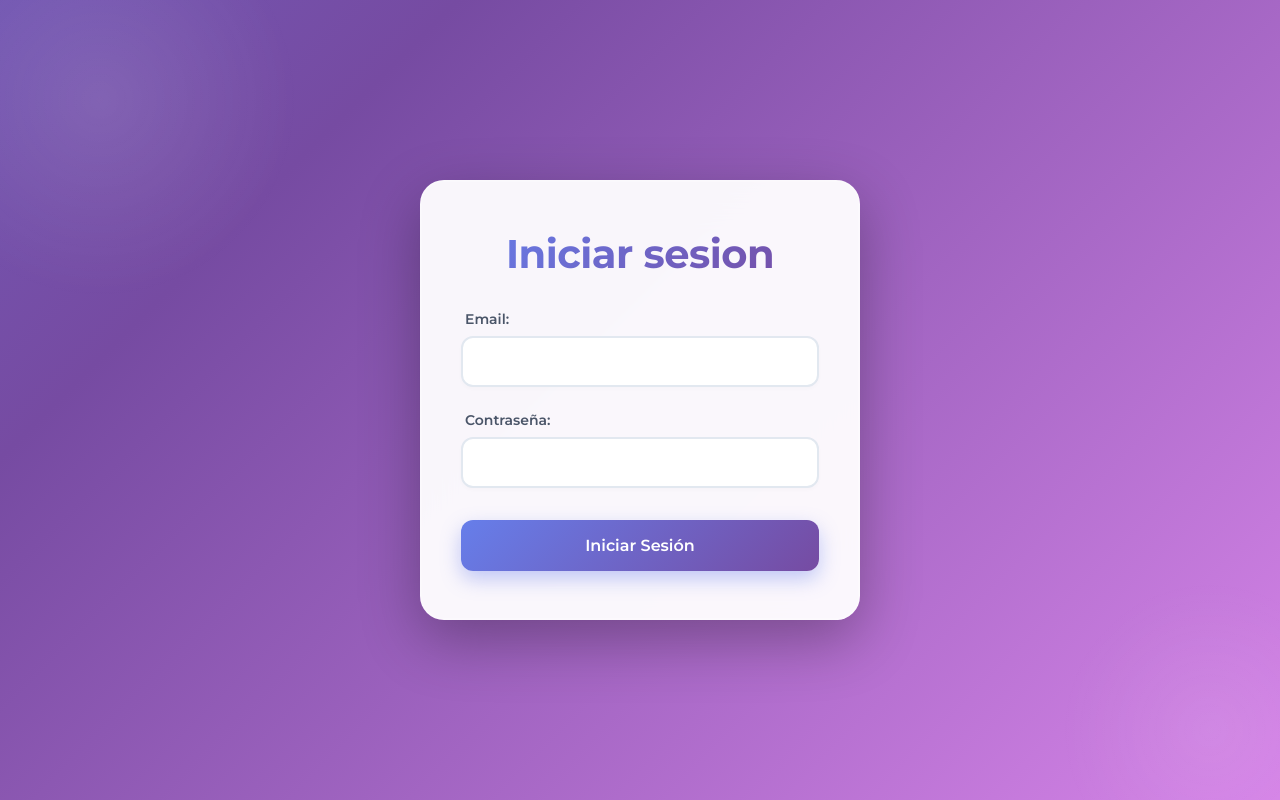
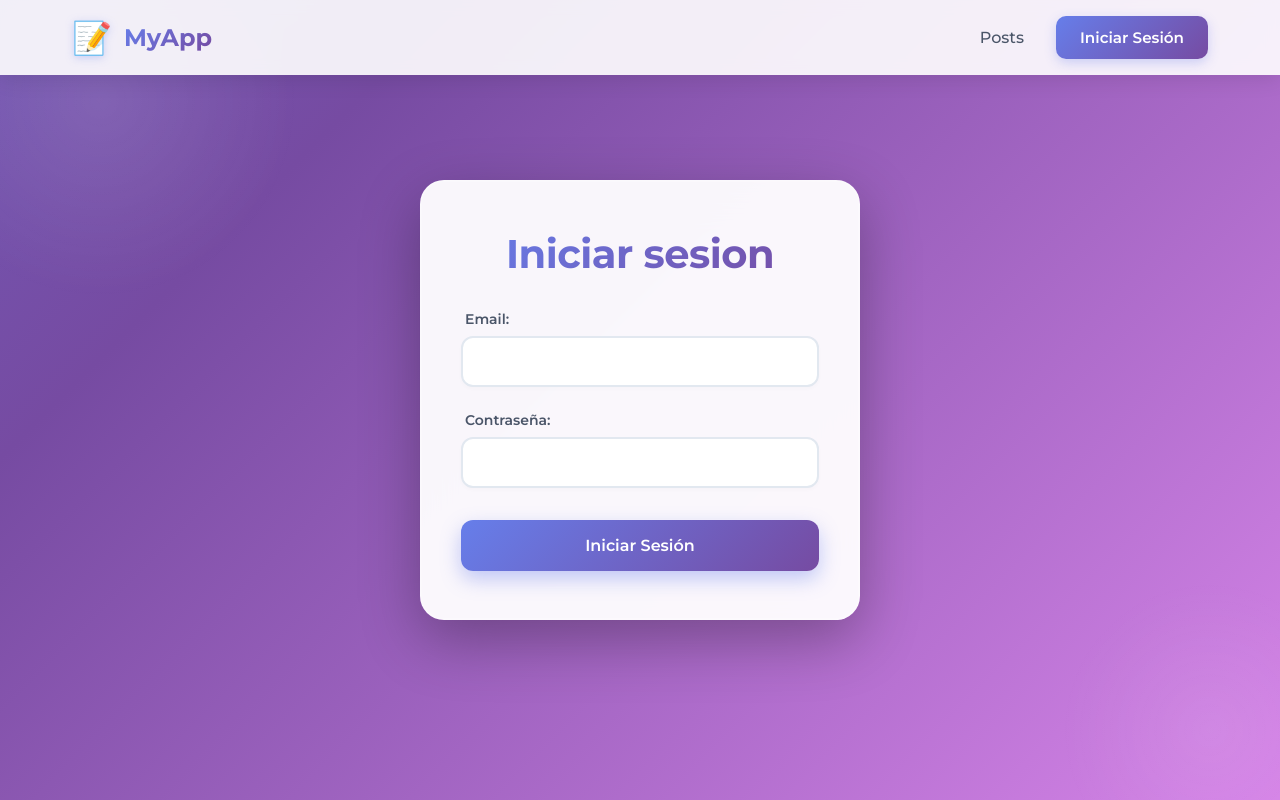
Before and after one commit to AlejandroBH/to-frontend-comunicacion, a React (Vite) app in the folder Client/: page /login in a window 1280 px wide. Built offline with nearby package versions, Linux system fonts and the light colour scheme.

Commit message:
feat: implementa componente header

```diff
--- a/Client/index.html
+++ b/Client/index.html
@@ -1,13 +1,16 @@
 <!DOCTYPE html>
 <html lang="es">
+
 <head>
   <meta charset="UTF-8" />
   <link rel="icon" type="image/svg+xml" href="/vite.svg" />
   <meta name="viewport" content="width=device-width, initial-scale=1.0" />
-    <title>client</title>
+  <title>MyApp</title>
 </head>
+
 <body>
   <div id="root"></div>
   <script type="module" src="/src/main.jsx"></script>
 </body>
+
 </html>
--- a/Client/src/App.jsx
+++ b/Client/src/App.jsx
@@ -1,10 +1,12 @@
 import { BrowserRouter as Router, Routes, Route } from "react-router-dom";
 import PostsPage from "./pages/PostsPage";
 import LoginPage from "./pages/LoginPage";
+import Header from "./components/layout/Header";
 
 function App() {
   return (
     <Router>
+      <Header />
       <Routes>
         <Route path="/" element={<PostsPage />} />
         <Route path="/login" element={<LoginPage />} />
--- /dev/null
+++ b/Client/src/components/layout/Header.jsx
@@ -0,0 +1,76 @@
+import { useState, useEffect } from 'react';
+import '../../styles/header.css';
+
+const Header = () => {
+    const [isMenuOpen, setIsMenuOpen] = useState(false);
+    const [isAuthenticated, setIsAuthenticated] = useState(false);
+
+    useEffect(() => {
+        const token = localStorage.getItem('token');
+        setIsAuthenticated(!!token);
+    }, []);
+
+    const toggleMenu = () => {
+        setIsMenuOpen(!isMenuOpen);
+    };
+
+    const handleLogout = () => {
+        localStorage.removeItem('token');
+        setIsAuthenticated(false);
+        window.location.href = '/login';
+    };
+
+    const handleLogin = () => {
+        window.location.href = '/login';
+    };
+
+    const closeMenu = () => {
+        setIsMenuOpen(false);
+    };
+
+    return (
+        <header className="header">
+            <div className="header-container">
+                <div className="header-logo">
+                    <a href="/">
+                        <span className="logo-icon">📝</span>
+                        <span className="logo-text">MyApp</span>
+                    </a>
+                </div>
+
+                <button
+                    className={`hamburger ${isMenuOpen ? 'active' : ''}`}
+                    onClick={toggleMenu}
+                    aria-label="Toggle menu"
+                >
+                    <span></span>
+                    <span></span>
+                    <span></span>
+                </button>
+
+                <nav className={`header-nav ${isMenuOpen ? 'active' : ''}`}>
+                    <ul className="nav-list">
+                        <li className="nav-item">
+                            <a href="/" onClick={closeMenu}>Posts</a>
+                        </li>
+                        {isAuthenticated ? (
+                            <li className="nav-item">
+                                <button className="btn-logout" onClick={handleLogout}>
+                                    Cerrar Sesión
+                                </button>
+                            </li>
+                        ) : (
+                            <li className="nav-item">
+                                <button className="btn-login" onClick={handleLogin}>
+                                    Iniciar Sesión
+                                </button>
+                            </li>
+                        )}
+                    </ul>
+                </nav>
+            </div>
+        </header>
+    );
+};
+
+export default Header;
--- /dev/null
+++ b/Client/src/styles/header.css
@@ -0,0 +1,234 @@
+@keyframes fadeInDown {
+    from {
+        opacity: 0;
+        transform: translateY(-20px);
+    }
+
+    to {
+        opacity: 1;
+        transform: translateY(0);
+    }
+}
+
+.header {
+    position: fixed;
+    top: 0;
+    left: 0;
+    right: 0;
+    background: rgba(255, 255, 255, 0.90);
+    backdrop-filter: blur(7px);
+    box-shadow: 0 4px 20px rgba(0, 0, 0, 0.1);
+    z-index: 1000;
+    animation: fadeInDown 0.6s ease-out;
+}
+
+.header-container {
+    max-width: 1200px;
+    margin: 0 auto;
+    padding: 1rem 2rem;
+    display: flex;
+    justify-content: space-between;
+    align-items: center;
+}
+
+.header-logo a {
+    display: flex;
+    align-items: center;
+    gap: 0.75rem;
+    text-decoration: none;
+    color: #2d3748;
+    font-weight: 700;
+    font-size: 1.5rem;
+    transition: transform 0.3s ease;
+}
+
+.header-logo a:hover {
+    transform: scale(1.05);
+}
+
+.logo-icon {
+    font-size: 2rem;
+    filter: drop-shadow(0 2px 4px rgba(102, 126, 234, 0.3));
+}
+
+.logo-text {
+    background: linear-gradient(135deg, #667eea 0%, #764ba2 100%);
+    -webkit-background-clip: text;
+    -webkit-text-fill-color: transparent;
+    background-clip: text;
+}
+
+.hamburger {
+    display: none;
+    flex-direction: column;
+    gap: 5px;
+    background: none;
+    border: none;
+    cursor: pointer;
+    padding: 0.5rem;
+    z-index: 1001;
+}
+
+.hamburger span {
+    width: 25px;
+    height: 3px;
+    background: linear-gradient(135deg, #667eea 0%, #764ba2 100%);
+    border-radius: 3px;
+    transition: all 0.3s ease;
+}
+
+.hamburger.active span:nth-child(1) {
+    transform: rotate(45deg) translate(8px, 8px);
+}
+
+.hamburger.active span:nth-child(2) {
+    opacity: 0;
+}
+
+.hamburger.active span:nth-child(3) {
+    transform: rotate(-45deg) translate(7px, -7px);
+}
+
+.header-nav {
+    display: flex;
+}
+
+.nav-list {
+    display: flex;
+    align-items: center;
+    gap: 2rem;
+    list-style: none;
+    margin: 0;
+    padding: 0;
+}
+
+.nav-item a {
+    text-decoration: none;
+    color: #4a5568;
+    font-weight: 500;
+    font-size: 1rem;
+    transition: color 0.3s ease;
+    position: relative;
+}
+
+.nav-item a::after {
+    content: '';
+    position: absolute;
+    bottom: -5px;
+    left: 0;
+    width: 0;
+    height: 2px;
+    background: linear-gradient(135deg, #667eea 0%, #764ba2 100%);
+    transition: width 0.3s ease;
+}
+
+.nav-item a:hover {
+    color: #667eea;
+}
+
+.nav-item a:hover::after {
+    width: 100%;
+}
+
+.btn-login,
+.btn-logout {
+    padding: 0.75rem 1.5rem;
+    border-radius: 10px;
+    border: none;
+    font-weight: 600;
+    font-size: 0.95rem;
+    cursor: pointer;
+    transition: all 0.3s ease;
+    font-family: inherit;
+}
+
+.btn-login {
+    background: linear-gradient(135deg, #667eea 0%, #764ba2 100%);
+    color: white;
+    box-shadow: 0 4px 12px rgba(102, 126, 234, 0.3);
+}
+
+.btn-login:hover {
+    transform: translateY(-2px);
+    box-shadow: 0 6px 16px rgba(102, 126, 234, 0.4);
+}
+
+.btn-logout {
+    background: rgba(239, 68, 68, 0.1);
+    color: #dc2626;
+    border: 1px solid rgba(239, 68, 68, 0.3);
+}
+
+.btn-logout:hover {
+    background: rgba(239, 68, 68, 0.2);
+    transform: translateY(-2px);
+}
+
+@media (max-width: 768px) {
+    .header-container {
+        padding: 1rem 1.5rem;
+    }
+
+    .hamburger {
+        display: flex;
+    }
+
+    .header-nav {
+        position: fixed;
+        top: 0;
+        right: -100%;
+        width: 70%;
+        max-width: 300px;
+        height: 100vh;
+        background: rgba(255, 255, 255, 0.98);
+        backdrop-filter: blur(20px);
+        box-shadow: -4px 0 20px rgba(0, 0, 0, 0.1);
+        transition: right 0.4s cubic-bezier(0.68, -0.55, 0.265, 1.55);
+        padding: 5rem 2rem 2rem;
+    }
+
+    .header-nav.active {
+        right: 0;
+    }
+
+    .nav-list {
+        flex-direction: column;
+        align-items: stretch;
+        gap: 1.5rem;
+    }
+
+    .nav-item a {
+        display: block;
+        padding: 0.75rem 1rem;
+        border-radius: 10px;
+        background: rgba(102, 126, 234, 0.05);
+    }
+
+    .nav-item a::after {
+        display: none;
+    }
+
+    .btn-login,
+    .btn-logout {
+        width: 100%;
+        padding: 1rem;
+    }
+
+    .logo-text {
+        font-size: 1.25rem;
+    }
+
+    .logo-icon {
+        font-size: 1.75rem;
+    }
+}
+
+@media (max-width: 480px) {
+    .header-container {
+        padding: 0.75rem 1rem;
+    }
+
+    .header-nav {
+        width: 80%;
+    }
+}
--- a/Client/src/styles/posts.css
+++ b/Client/src/styles/posts.css
@@ -34,6 +34,7 @@
 
 .posts-page {
   padding: 3rem 2rem;
+  padding-top: 7rem;
   background: linear-gradient(135deg, #f5f7fa 0%, #c3cfe2 100%);
   min-height: 100vh;
   font-family: var(--font-primary, 'Inter', sans-serif);
```
Lines whose indentation alone changed are shown as unchanged.
